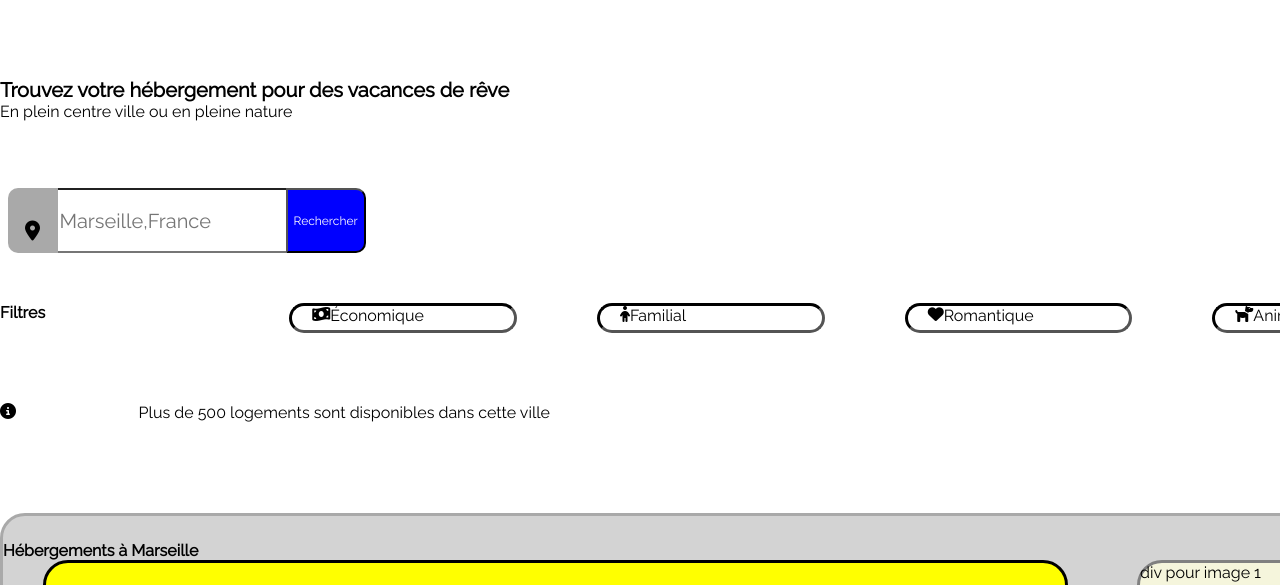
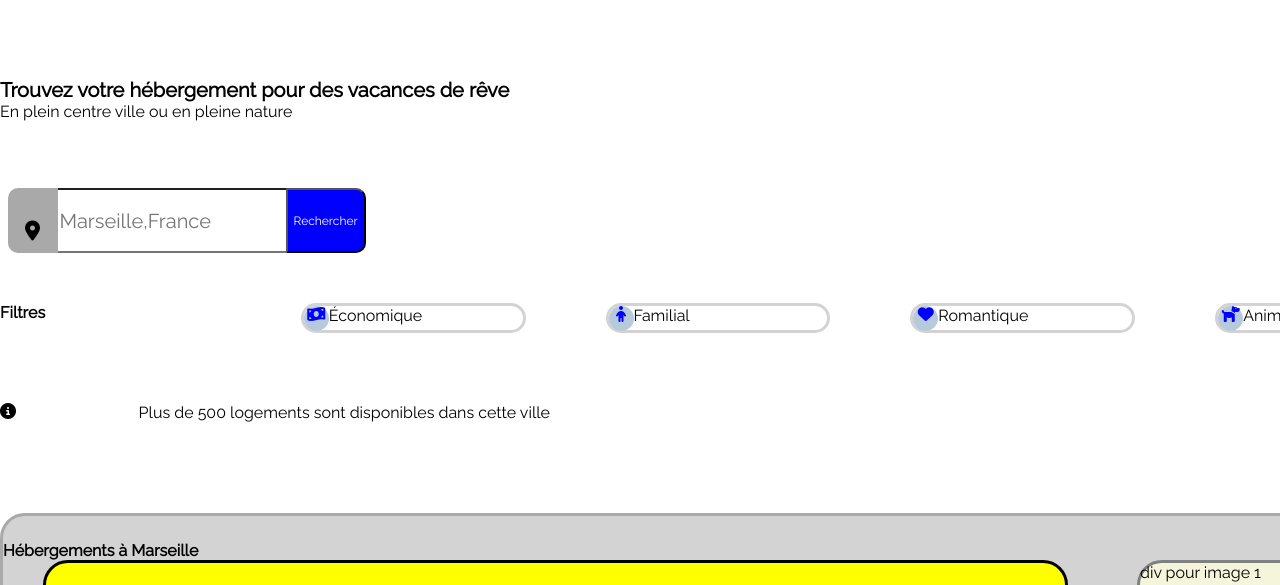
Before and after one commit to DevDX/RobinDessouroux_2_01082021, a plain HTML site: page index.html in a window 1280 px wide. Shown: the part 137-722 px from the top of the page. Drawn offline with Linux system fonts and the light colour scheme.

Commit message:
commit before lunch 20210802
commit before lunch 20210802

```diff
--- a/index.html
+++ b/index.html
@@ -55,10 +55,10 @@
 
                 <div id="div_filter"class="flex_box">
                     <div ><h2>Filtres</h2></div>
-                    <div class="flex_box_special hover_red" ><i class="fas fa-money-bill-wave"></i><p><span>é</span>conomique</p></div>
-                    <div class="flex_box_special hover_red" ><i class="fas fa-child"></i> <p><span>f</span>amilial</p></div>
-                    <div class="flex_box_special hover_red" ><i class="fas fa-heart"></i><p><span>r</span>omantique</p></div>
-                    <div class="flex_box_special hover_red" ><i class="fas fa-dog"></i> <p><span>a</span>nimaux autorisés</p></div>
+                    <div class="flex_box_special hover_red" ><i class="fas fa-money-bill-wave circle_border hover_red"></i><p><span>é</span>conomique</p></div>
+                    <div class="flex_box_special hover_red" ><i class="fas fa-child circle_border"></i> <p><span>f</span>amilial</p></div>
+                    <div class="flex_box_special hover_red" ><i class="fas fa-heart circle_border"></i><p><span>r</span>omantique</p></div>
+                    <div class="flex_box_special hover_red" ><i class="fas fa-dog circle_border"></i> <p><span>a</span>nimaux autorisés</p></div>
                 </div>
 
                 <div id="div_info">
--- a/style.css
+++ b/style.css
@@ -84,7 +84,11 @@ nav a:hover
 
 
  /* SECTION SEARCH */
-
+h2
+{
+    font-size:1rem;
+    font-family: 'Raleway',sans-serif;
+}
 #sec_search
 {
     margin:50px 0 50px 0px;
@@ -155,8 +159,8 @@ span
 
 #div_filter
 {
-    /*background-color: yellow;
-    border:solid purple;*/
+    /*background-color: pink;*/
+   /* border:solid purple; */
     margin-top:50px;
     margin-bottom:50px;
     height:50px;
@@ -171,6 +175,19 @@ span
     width:550px;
 }
 
+.circle_border
+{
+border-radius: 50px;
+background-color: rgb(183, 202, 219);
+font-size:1rem;
+border-color: mediumblue;
+padding-left:0;
+color:blue;
+height:25px;width:25px;
+text-align: center;
+}
+
+
 .hover_red:hover
 {
     color: red;
@@ -182,18 +199,24 @@ span
 {
     display: flex;
     margin:0px 0px 5px 80px;
-    padding-left:20px;
-    /*justify-content:flex-start;*/
+    padding-left:0px;
+    /*justify-content:center;*/
+    flex-direction: row;
     font-size:1rem;
     font-family: 'Raleway',sans-serif;
     background-color: white;
-    border-color:  black;
-    border-style:inset;
-    align-content:space-around;
+    /*border-top-color:  black;
+    border-bottom-color: black;*/
+    border:solid lightgrey;
     border-radius: 25px;
     height: 30px;
 }
 
+/*main
+{
+    background-color: rgb(252, 183, 221);
+    border:solid black;
+}*/
 
 /* ARTICLE art_marseille */
 #art_marseille
@@ -274,7 +297,7 @@ footer
 {
     display:flex;
     background-color: powderblue;
-    border:solid black;
+    /*border:solid black;*/
     height:200px;
     margin-top: 80px;
 }
```
